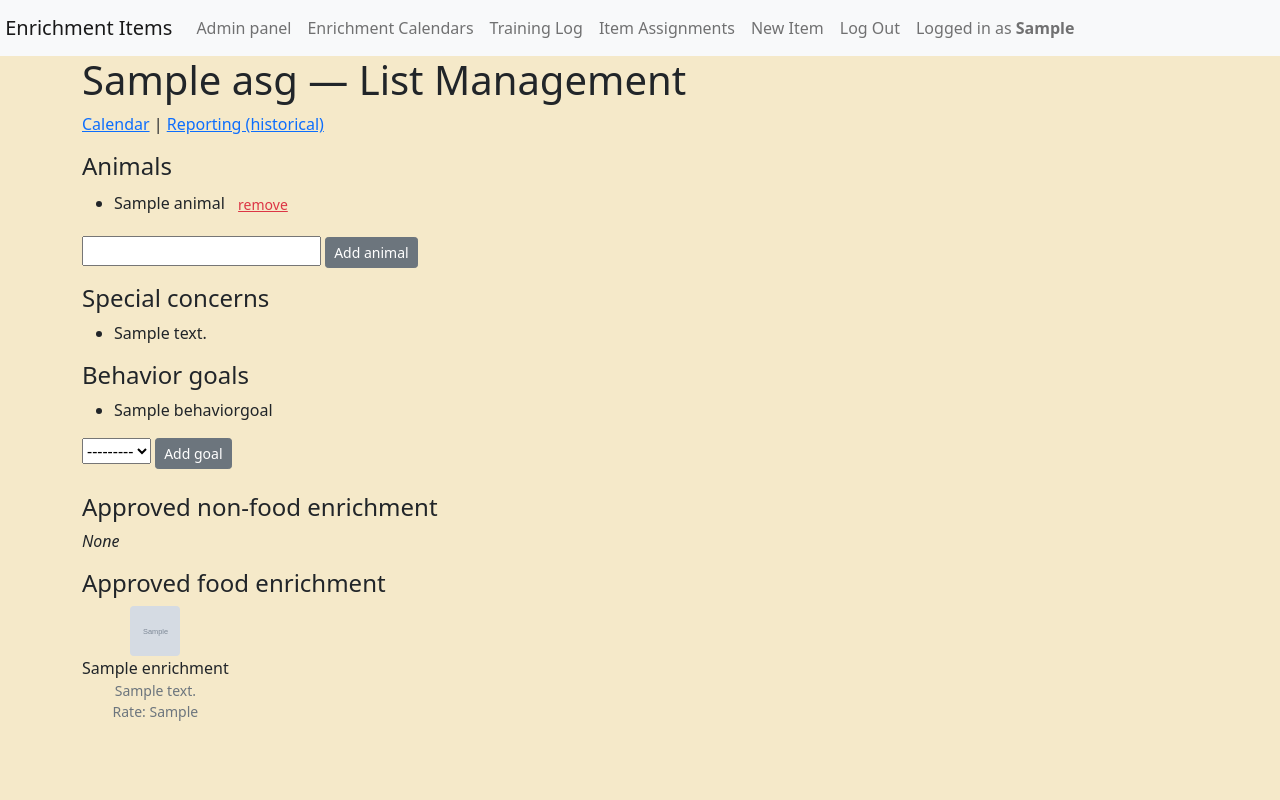
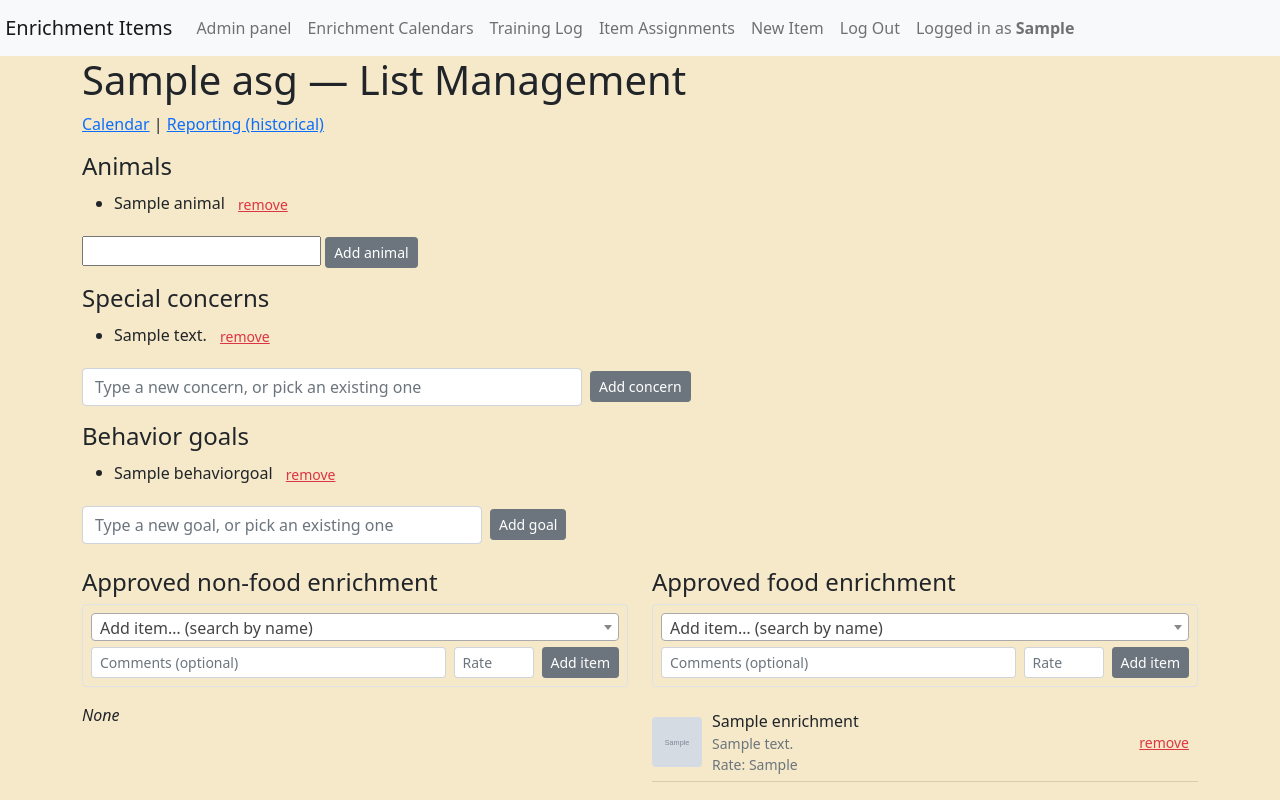
Before and after one commit to cfmays/Ents, a Django app: page /zoo/asg/1/list/ in a window 1280 px wide. Run offline with Django 3.2, Linux system fonts and the light colour scheme; a user stored in the database is signed in; tables that the repository leaves empty hold one stand-in row (values such as "Sample post"); grey boxes marked "Sample" are stand-in pictures; some libraries are stand-ins or nearby versions.

Commit message:
List management: edit concerns, goals and approved items
Supervisors and superusers can add and remove special concerns, behavior goals
and approved items for a calendar. Approved items show in food and non-food
columns with thumbnails, comments, rate and remove links, plus an add box per
column. The page keeps its scroll position after each change.

Co-Authored-By: Claude Sonnet 5 <noreply@anthropic.com>

```diff
--- a/ents/zoo/templates/zoo/list_management_tab.html
+++ b/ents/zoo/templates/zoo/list_management_tab.html
@@ -31,59 +31,145 @@
 <h4>Special concerns</h4>
 <ul>
   {% for concern in asg.special_concerns.all %}
-  <li>{{ concern.text }}</li>
+  <li>
+    {{ concern.text }}
+    {% if can_edit_lists %}
+    <form method="post" class="d-inline" onsubmit="return confirm('Remove this special concern from {{ asg.name|escapejs }}?');">
+      {% csrf_token %}
+      <button type="submit" name="remove_concern" value="{{ concern.id }}" class="btn btn-link btn-sm text-danger">remove</button>
+    </form>
+    {% endif %}
+  </li>
   {% empty %}
   <li><em>None</em></li>
   {% endfor %}
 </ul>
+{% if can_edit_lists %}
+<form method="post" class="mb-3" style="display:flex;gap:8px;align-items:center">
+  {% csrf_token %}
+  <input type="text" name="add_concern" list="concern-suggestions" maxlength="500" class="form-control" style="width:500px" placeholder="Type a new concern, or pick an existing one">
+  <datalist id="concern-suggestions">
+    {% for concern in concern_suggestions %}<option value="{{ concern.text }}">{% endfor %}
+  </datalist>
+  <button type="submit" class="btn btn-sm btn-secondary">Add concern</button>
+</form>
+{% endif %}
 
 <h4>Behavior goals</h4>
 <ul>
   {% for goal in asg.behavior_goals.all %}
-  <li>{{ goal.name }}</li>
+  <li>
+    {{ goal.name }}
+    {% if can_edit_lists %}
+    <form method="post" class="d-inline" onsubmit="return confirm('Remove this behavior goal from {{ asg.name|escapejs }}?');">
+      {% csrf_token %}
+      <button type="submit" name="remove_goal" value="{{ goal.id }}" class="btn btn-link btn-sm text-danger">remove</button>
+    </form>
+    {% endif %}
+  </li>
   {% empty %}
   <li><em>None</em></li>
   {% endfor %}
 </ul>
+{% if can_edit_lists %}
+<form method="post" style="display:flex;gap:8px;align-items:center">
+  {% csrf_token %}
+  <input type="text" name="add_goal_text" list="goal-suggestions" maxlength="255" class="form-control" style="width:400px" placeholder="Type a new goal, or pick an existing one">
+  <datalist id="goal-suggestions">
+    {% for goal in goal_suggestions %}<option value="{{ goal.name }}">{% endfor %}
+  </datalist>
+  <button type="submit" class="btn btn-sm btn-secondary">Add goal</button>
+</form>
+{% else %}
 <form method="post" class="form-inline">
   {% csrf_token %}
   {{ form.behavior_goal }}
   <button type="submit" class="btn btn-sm btn-secondary">Add goal</button>
 </form>
+{% endif %}
 
-<h4 class="mt-4">Approved non-food enrichment</h4>
-<div class="row">
-  {% for assignment in non_food_items %}
-  <div class="col-auto text-center mb-3">
+<link rel="stylesheet" href="https://cdn.jsdelivr.net/npm/select2@4.1.0-rc.0/dist/css/select2.min.css">
+<style>
+  .item-pick-dropdown .select2-results__option { white-space: normal; }
+  .item-row { display: flex; align-items: center; gap: 10px; padding: 6px 0; border-bottom: 1px solid #d8ccae; }
+  .item-row .item-text { flex: 1; min-width: 0; overflow-wrap: anywhere; }
+</style>
+
+<div class="row mt-4">
+  {% for title, kind, choices, assignments in columns %}
+  <div class="col-md-6">
+    <h4>{{ title }}</h4>
+    {% if can_edit_lists %}
+    <form method="post" class="mb-3 p-2 border rounded">
+      {% csrf_token %}
+      <select name="item" class="item-pick" style="width:100%">
+        <option value="">Add item&hellip; (search by name)</option>
+        {% for item in choices %}<option value="{{ item.id }}"{% if item.photo %} data-thumb="{{ item.photo.url }}"{% endif %}>{{ item.name }}</option>{% endfor %}
+      </select>
+      <div style="display:flex;gap:8px;margin-top:6px">
+        <input type="text" name="comments" maxlength="500" class="form-control form-control-sm" placeholder="Comments (optional)">
+        <input type="text" name="rate" maxlength="100" class="form-control form-control-sm" placeholder="Rate" style="width:80px">
+        <button type="submit" name="add_item" value="{{ kind }}" class="btn btn-sm btn-secondary" style="white-space:nowrap">Add item</button>
+      </div>
+    </form>
+    {% endif %}
+
+    {% for assignment in assignments %}
+    <div class="item-row">
       {% if assignment.item.photo %}
-    <img src="{{ assignment.item.photo.url }}" style="height:50px;width:50px;object-fit:cover;border-radius:4px;">
+      <img src="{{ assignment.item.photo.url }}" style="height:50px;width:50px;flex-shrink:0;object-fit:cover;border-radius:4px;">
       {% else %}
-    <div style="height:50px;width:50px;background:#ddd;border-radius:4px;" class="mx-auto"></div>
+      <div style="height:50px;width:50px;flex-shrink:0;background:#ddd;border-radius:4px;"></div>
       {% endif %}
-    <div>{{ assignment.item.name }}</div>
+      <div class="item-text">
+        {{ assignment.item.name }}
         {% if assignment.comments %}<div class="text-muted small">{{ assignment.comments }}</div>{% endif %}
         {% if assignment.rate %}<div class="text-muted small">Rate: {{ assignment.rate }}</div>{% endif %}
+      </div>
+      {% if can_edit_lists %}
+      <form method="post" onsubmit="return confirm('Remove this item from {{ asg.name|escapejs }}?');">
+        {% csrf_token %}
+        <button type="submit" name="remove_item" value="{{ assignment.id }}" class="btn btn-link btn-sm text-danger">remove</button>
+      </form>
+      {% endif %}
     </div>
     {% empty %}
     <p><em>None</em></p>
     {% endfor %}
   </div>
-
-<h4>Approved food enrichment</h4>
-<div class="row">
-  {% for assignment in food_items %}
-  <div class="col-auto text-center mb-3">
-    {% if assignment.item.photo %}
-    <img src="{{ assignment.item.photo.url }}" style="height:50px;width:50px;object-fit:cover;border-radius:4px;">
-    {% else %}
-    <div style="height:50px;width:50px;background:#ddd;border-radius:4px;" class="mx-auto"></div>
-    {% endif %}
-    <div>{{ assignment.item.name }}</div>
-    {% if assignment.comments %}<div class="text-muted small">{{ assignment.comments }}</div>{% endif %}
-    {% if assignment.rate %}<div class="text-muted small">Rate: {{ assignment.rate }}</div>{% endif %}
-  </div>
-  {% empty %}
-  <p><em>None</em></p>
   {% endfor %}
 </div>
+
+{% if can_edit_lists %}
+<script src="https://cdn.jsdelivr.net/npm/select2@4.1.0-rc.0/dist/js/select2.min.js"></script>
+<script>
+  function formatItem(item) {
+    if (!item.id) { return item.text; }
+    var thumb = $(item.element).data("thumb");
+    if (!thumb) { return item.text; }
+    return $('<span style="display:flex;align-items:center;"><img src="' + thumb +
+      '" style="height:40px;width:40px;flex-shrink:0;object-fit:cover;border-radius:4px;margin-right:8px;"><span class="item-label"></span></span>')
+      .find(".item-label").text(item.text).end();
+  }
+  $(".item-pick").select2({ width: "100%", templateResult: formatItem, templateSelection: formatItem }).on("select2:open", function () {
+    $(this).data("select2").$dropdown.addClass("item-pick-dropdown");
+  });
+</script>
+{% endif %}
+<script>
+  // keep the page where it was after any add/remove on this page
+  document.querySelectorAll("form").forEach(function (form) {
+    form.addEventListener("submit", function () {
+      try { sessionStorage.setItem("listScroll", String(window.scrollY)); } catch (e) {}
+    });
+  });
+  try {
+    var saved = sessionStorage.getItem("listScroll");
+    if (saved !== null) {
+      sessionStorage.removeItem("listScroll");
+      // wait for images/select2 so the page is full height, then jump back
+      window.addEventListener("load", function () { window.scrollTo({ top: parseInt(saved, 10), behavior: "instant" }); });
+    }
+  } catch (e) {}
+</script>
 {% endblock %}
--- a/ents/zoo/views.py
+++ b/ents/zoo/views.py
@@ -1,4 +1,5 @@
 import calendar
+import re
 from datetime import date
 
 from django.contrib import messages
@@ -12,8 +13,9 @@ from django.urls import reverse
 from django.views.decorators.http import require_POST
 
 from .forms import AddAnimalChoiceForm, AddBehaviorGoalForm, ItemAssignmentForm, TrainingSessionForm, TrainingStringForm, make_calendar_entry_formset
-from .models import ASG, ASGApprovedItem, Animal, default_is_food, BehaviorScore, CalendarEntry, Profile, String, TrainingAnimal, TrainingSession
-from .permissions import supervisor_required, user_can_access_asg, user_can_access_string, user_can_access_training_animal
+from ents.models import Enrichment
+from .models import ASG, ASGApprovedItem, Animal, default_is_food, BehaviorGoal, BehaviorScore, CalendarEntry, Profile, SpecialConcern, String, TrainingAnimal, TrainingSession
+from .permissions import is_supervisor, supervisor_required, user_can_access_asg, user_can_access_string, user_can_access_training_animal
 
 
 def _get_accessible_asg(request, asg_id):
@@ -200,6 +202,54 @@ def calendar_paste(request, asg_id, year, month):
     return back
 
 
+def _change_items(request, asg):
+    """Supervisor edits of this calendar's approved items (each item sits in the food or non-food column)."""
+    post = request.POST
+    if 'remove_item' in post:
+        ASGApprovedItem.objects.filter(asg=asg, pk=post['remove_item']).delete()
+        messages.success(request, 'Item removed from this calendar.')
+        return
+    item = Enrichment.objects.filter(pk=post.get('item')).first()
+    if item is None:
+        messages.warning(request, 'Choose an item to add.')
+        return
+    _, created = ASGApprovedItem.objects.get_or_create(
+        asg=asg, item=item, is_food=post['add_item'] == 'food',
+        defaults={'comments': post.get('comments', '').strip()[:500], 'rate': post.get('rate', '').strip()[:100]},
+    )
+    if created:
+        messages.success(request, f'Added {item.name}.')
+    else:
+        messages.warning(request, f'{item.name} is already in that column.')
+
+
+def _change_concerns_or_goals(request, asg):
+    """Supervisor edits of this calendar's special concerns / behavior goals (removing only unlinks them here)."""
+    post = request.POST
+    if 'remove_concern' in post:
+        asg.special_concerns.remove(*SpecialConcern.objects.filter(pk=post['remove_concern']))
+        messages.success(request, 'Special concern removed from this calendar.')
+    elif 'remove_goal' in post:
+        asg.behavior_goals.remove(*BehaviorGoal.objects.filter(pk=post['remove_goal']))
+        messages.success(request, 'Behavior goal removed from this calendar.')
+    elif 'add_concern' in post:
+        text = re.sub(r'\s+', ' ', post['add_concern']).strip()
+        if not text or len(text) > 500:
+            messages.warning(request, 'Enter a special concern of up to 500 characters.')
+            return
+        concern = SpecialConcern.objects.filter(text__iexact=text).first() or SpecialConcern.objects.create(text=text)
+        asg.special_concerns.add(concern)
+        messages.success(request, 'Special concern added.')
+    else:
+        name = re.sub(r'\s+', ' ', post['add_goal_text']).strip()
+        if not name or len(name) > 255:
+            messages.warning(request, 'Enter a behavior goal of up to 255 characters.')
+            return
+        goal = BehaviorGoal.objects.filter(name__iexact=name).first() or BehaviorGoal.objects.create(name=name)
+        asg.behavior_goals.add(goal)
+        messages.success(request, 'Behavior goal added.')
+
+
 @login_required
 def list_management_tab(request, asg_id):
     asg = _get_accessible_asg(request, asg_id)
@@ -218,6 +268,16 @@ def list_management_tab(request, asg_id):
                 animal_form.save()
                 messages.success(request, 'Animal choice added.')
                 return redirect('zoo:list_management_tab', asg_id=asg.id)
+        elif any(key in request.POST for key in ('add_concern', 'add_goal_text', 'remove_concern', 'remove_goal')):
+            if not is_supervisor(request.user):
+                raise PermissionDenied('Only supervisors can change special concerns and behavior goals.')
+            _change_concerns_or_goals(request, asg)
+            return redirect('zoo:list_management_tab', asg_id=asg.id)
+        elif 'add_item' in request.POST or 'remove_item' in request.POST:
+            if not is_supervisor(request.user):
+                raise PermissionDenied('Only supervisors can change approved items.')
+            _change_items(request, asg)
+            return redirect('zoo:list_management_tab', asg_id=asg.id)
         else:
             form = AddBehaviorGoalForm(request.POST, asg=asg)
             if form.is_valid():
@@ -233,8 +293,13 @@ def list_management_tab(request, asg_id):
         'asg': asg,
         'form': form,
         'animal_form': animal_form,
-        'food_items': food_items,
-        'non_food_items': non_food_items,
+        'can_edit_lists': is_supervisor(request.user),
+        'concern_suggestions': SpecialConcern.objects.exclude(asgs=asg),
+        'goal_suggestions': BehaviorGoal.objects.exclude(asgs=asg),
+        'columns': [
+            ('Approved non-food enrichment', 'nonfood', Enrichment.objects.exclude(asg_assignments__in=non_food_items), non_food_items),
+            ('Approved food enrichment', 'food', Enrichment.objects.exclude(asg_assignments__in=food_items), food_items),
+        ],
     })
 
 
```
Also changed, not shown: ents/zoo/tests.py (+57 -1 lines). Lines whose indentation alone changed are shown as unchanged.
